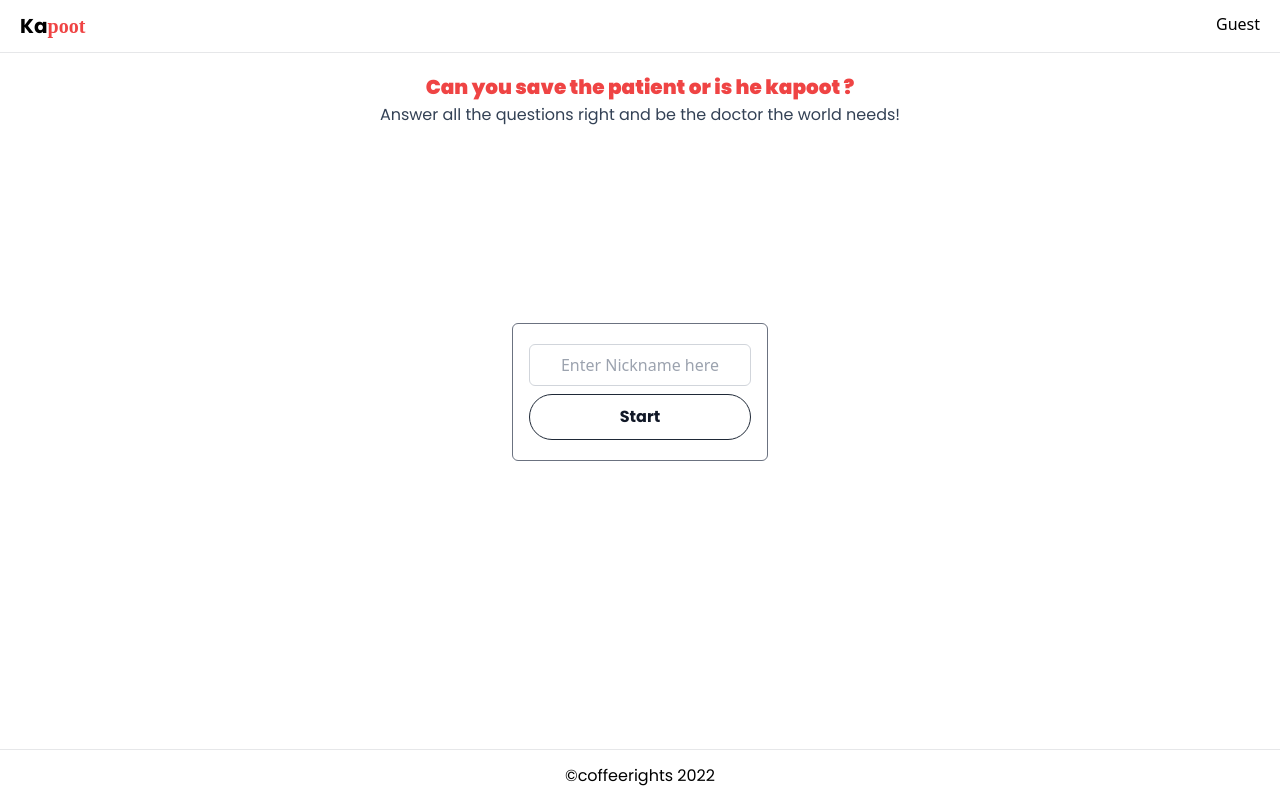
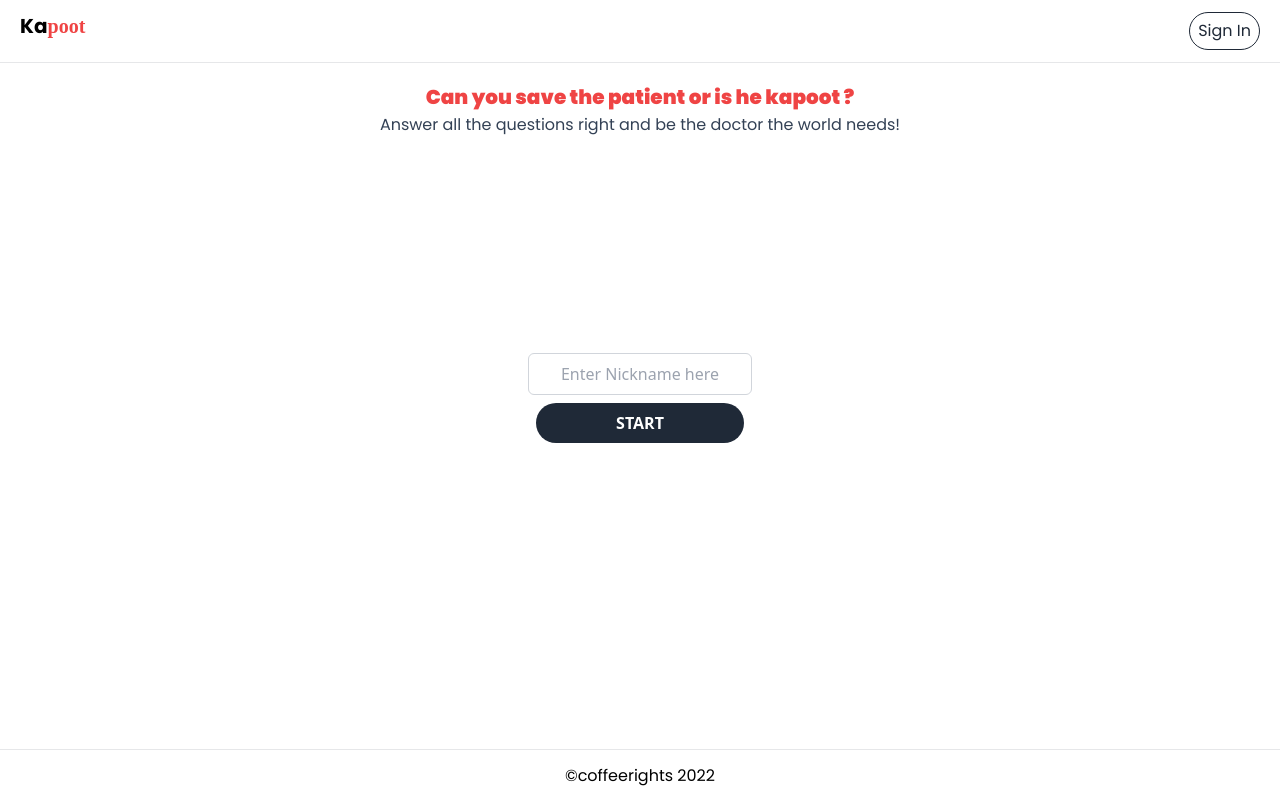
Before and after one commit to Bilana-Mon/Kapoot-Front, a React (Vite) app: page / in a window 1280 px wide. Built offline with nearby package versions, Linux system fonts and the light colour scheme; no server answers.

Commit message:
fixed styles

```diff
--- a/src/cmps/Header.jsx
+++ b/src/cmps/Header.jsx
@@ -66,10 +66,8 @@ function Header() {
                     <span>{nickname}</span>
                 ) : (
                     <Link to={'/login'}>
-                        <button className="relative inline-flex items-center justify-center p-0.5 overflow-hidden text-md font-medium text-gray-800 rounded-full border border-gray-800">
-                            <span className="font-poppins font-bold relative px-2.5 py-0.5 transition-all ease-in duration-75 rounded-md group-hover:bg-opacity-0">
-                                Sign In
-                            </span>
+                        <button className="font-poppins px-2 py-1.5 relative inline-flex items-center justify-center overflow-hidden text-md text-gray-800 rounded-full border border-gray-800 transform hover:scale-110">
+                            Sign In
                         </button>
                     </Link>
                 )}
--- a/src/cmps/Main-Homepage.jsx
+++ b/src/cmps/Main-Homepage.jsx
@@ -55,7 +55,7 @@ function Main() {
                     </Link>
                 </div>
             ) : (
-                <div className="mx-auto mt-8 w-64 h-min flex flex-col rounded-md border border-gray-500 align-middle text-center">
+                <div className="mx-auto mt-8 w-64 h-min flex flex-col rounded-md align-middle text-center">
                     <form className="flex flex-col py-5 px-4">
                         <input
                             className="p-2 w-full border solid border-1 border-gray-300 focus:outline-none focus:ring-1 focus:ring-slate-800 text-gray-800 rounded-md mb-2 text-center"
@@ -70,11 +70,9 @@ function Main() {
                             <button
                                 type="submit"
                                 onClick={handleSubmit}
-                                className="relative inline-flex items-center justify-center w-full p-0.5 overflow-hidden text-md font-medium text-gray-900 rounded-full border border-gray-800 transform hover:scale-110"
+                                className="bg-gray-800 uppercase font-extrabold rounded-full text-white w-52 h-10 items-center justify-center p-0.5 overflow-hidden text-md transform hover:scale-110"
                             >
-                                <span className="font-poppins font-bold relative w-full py-2 transition-all ease-in duration-75 rounded-md group-hover:bg-opacity-0">
-                                    Start
-                                </span>
+                                Start
                             </button>
                         </Link>
                     </form>
--- a/src/pages/Questionnaire.jsx
+++ b/src/pages/Questionnaire.jsx
@@ -73,7 +73,7 @@ function Questionnaire() {
     if (isFinished) {
         if (IsVictory) {
             return (
-                <section className="text-slate-700 font-poppins mx-auto mt-5">
+                <section className="text-slate-700 font-poppins mx-auto mt-5 mb-5">
                     <div className="mt-5 flex flex-col items-center">
                         <div className="relative w-[250px] h-[250px] flex justify-center items-center">
                             <div className="rounded-full animate-ping bg-green-500 w-[100px] h-[100px] mx-auto" />
@@ -113,7 +113,6 @@ function Questionnaire() {
         } else {
             return <h1>You Loser!</h1>
         }
-        return <h1>{JSON.stringify(gameConclusion)}</h1>
     }
 
     return (
--- a/src/store/session.js
+++ b/src/store/session.js
@@ -3,7 +3,7 @@ import create from "zustand";
 export const useSessionStore = create((set, get) => {
     const initialState = {
         isLogged: false,
-        nickname: 'Guest',
+        nickname: '',
         accessToken: '',
         storageAccessToken: localStorage.getItem('accessToken')
     }
```
